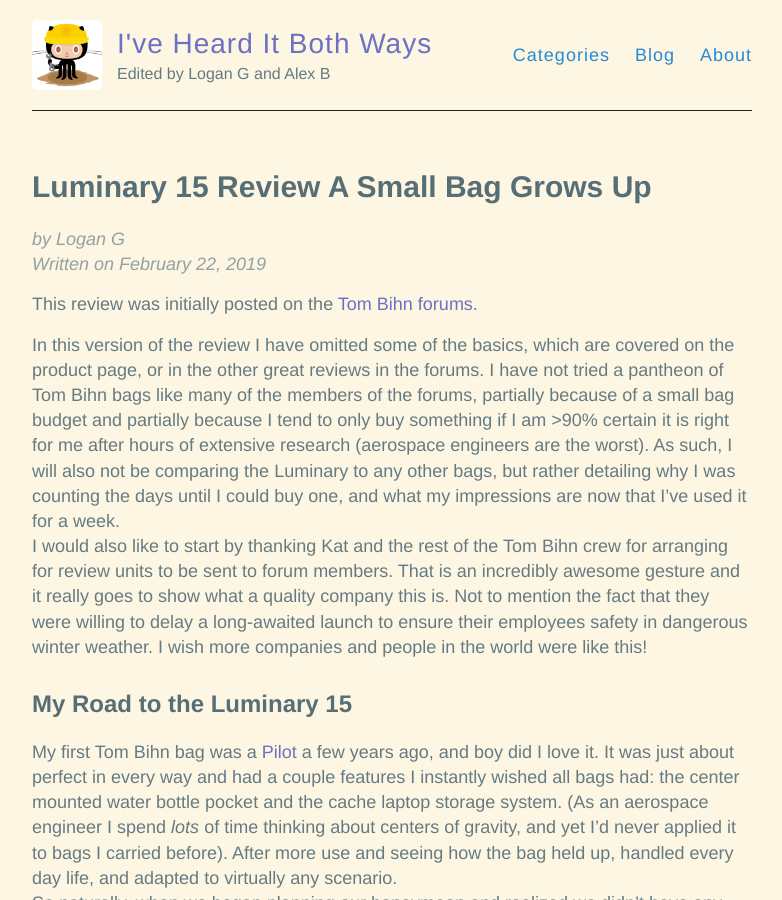
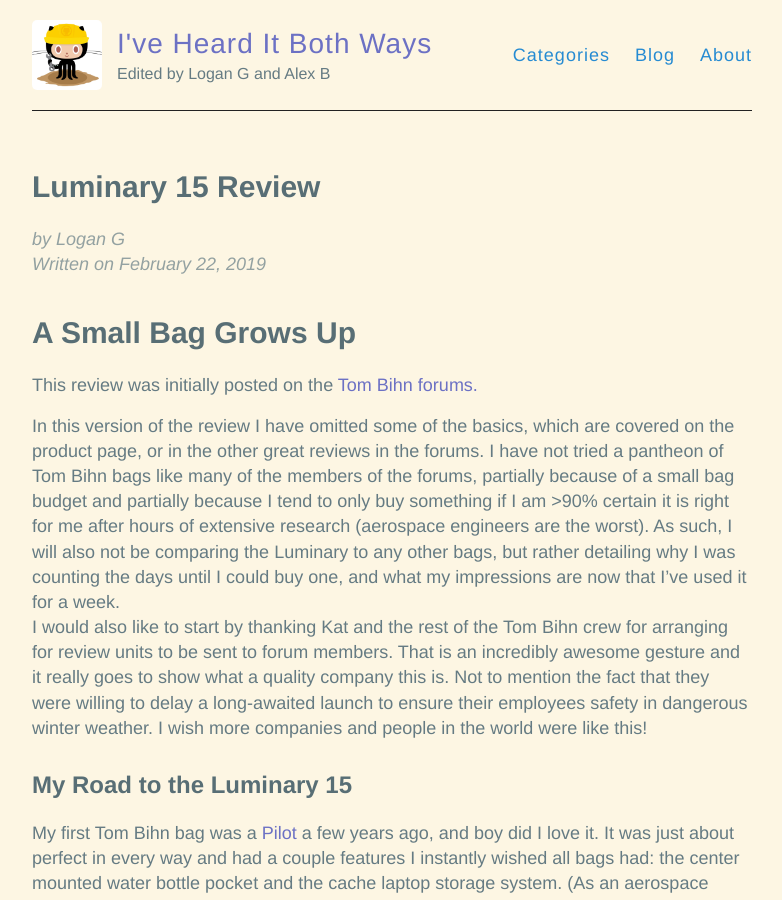
Before and after one commit to hencefarthing/hencefarthing.github.io, a Jekyll site: the page built from _posts/2019/02/2019-02-22-luminary-15-review.md, in a window 1280 px wide and 900 px high. Shown: the whole window, without its empty margins (248-1030 px from the left). Built offline with Jekyll 4.4.1, drawn with Linux system fonts in a browser that asks for light colours.

```diff
--- a/_posts/2019/02/2019-02-22-luminary-15-review.md
+++ b/_posts/2019/02/2019-02-22-luminary-15-review.md
@@ -1,9 +1,10 @@
 ---
-title: Luminary 15 Review A Small Bag Grows Up
+title: Luminary 15 Review
 author: Logan G
 layout: post
 categories: review
 ---
+# A Small Bag Grows Up
 This review was initially posted on the [Tom Bihn forums.][1]
 
 In this version of the review I have omitted some of the basics, which are covered on the product page, or in the other great reviews in the forums. I have not tried a pantheon of Tom Bihn bags like many of the members of the forums, partially because of a small bag budget and partially because I tend to only buy something if I am >90% certain it is right for me after hours of extensive research (aerospace engineers are the worst). As such, I will also not be comparing the Luminary to any other bags, but rather detailing why I was counting the days until I could buy one, and what my impressions are now that I've used it for a week.
```
